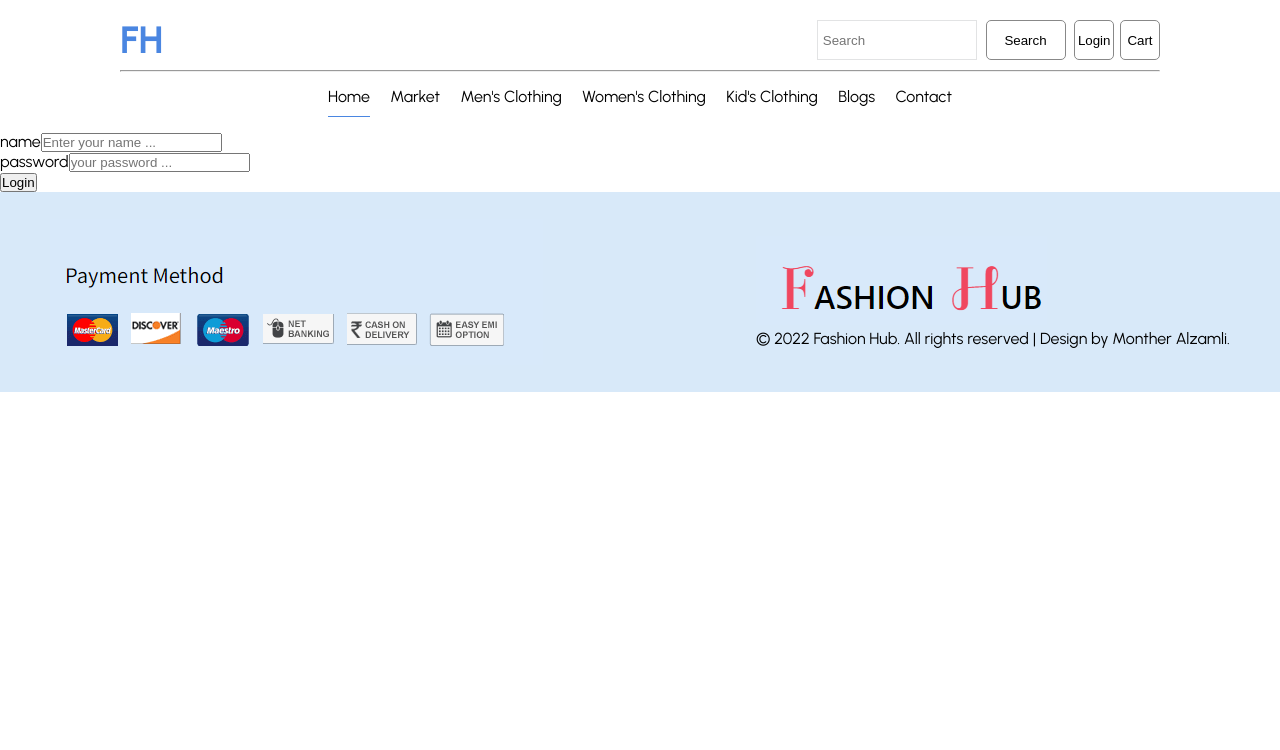
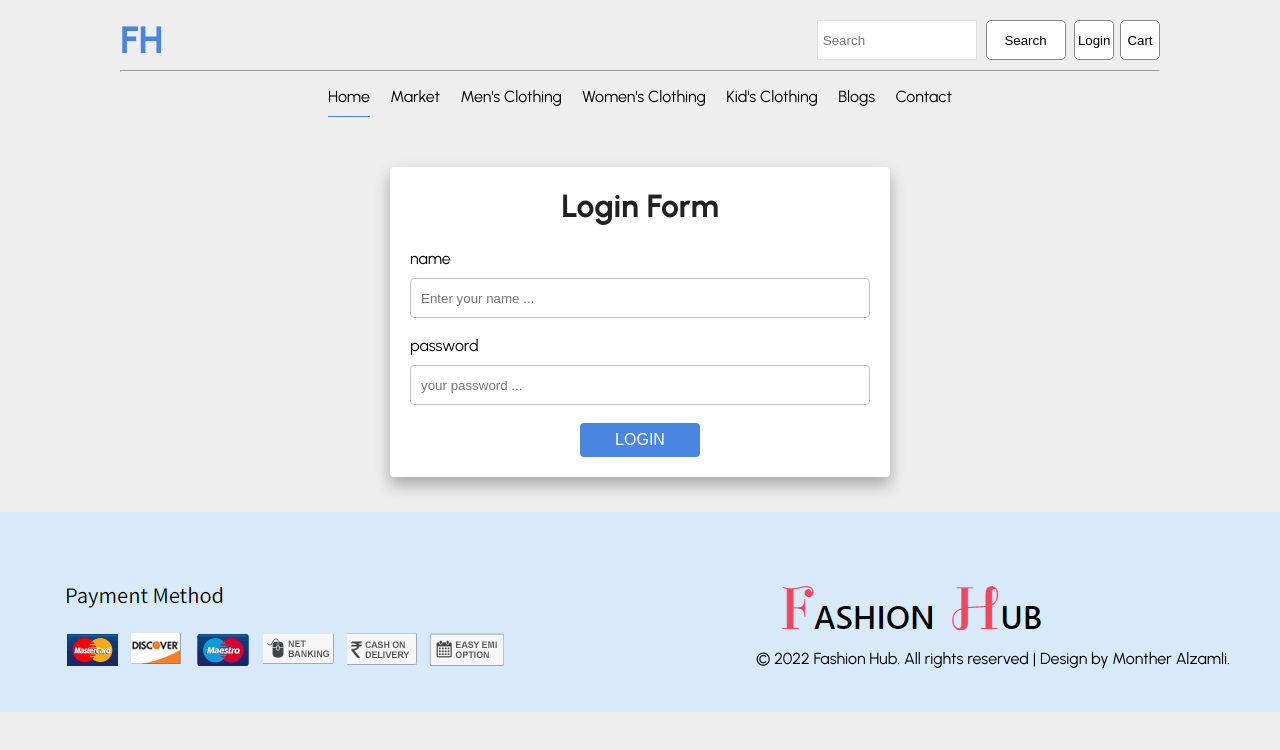
Before and after one commit to MontherIsmail/Fashion-Hub, a React (Create React App) app in the folder client/: page /login in a window 1280 px wide. Shown: the top 750 px of the page. Built offline with nearby package versions, Linux system fonts and the light colour scheme; no server answers.

Commit message:
login style

```diff
--- a/client/src/Components/Input.jsx
+++ b/client/src/Components/Input.jsx
@@ -1,12 +1,23 @@
 import React from "react";
 
 function Input(props) {
-  const { type, id, name, value, placeholder, handleChange, label, max, min } =
-    props;
+  const {
+    type,
+    id,
+    name,
+    value,
+    placeholder,
+    handleChange,
+    label,
+    max,
+    min,
+    className,
+  } = props;
   return (
     <>
       <label htmlFor={id}>{label}</label>
       <input
+        className={className}
         id={id}
         type={type}
         name={name}
--- /dev/null
+++ b/client/src/Components/Login.css
@@ -0,0 +1,55 @@
+* {
+  margin: 0;
+  padding: 0;
+  box-sizing: border-box;
+}
+body {
+  min-height: 100vh;
+  background: #eee;
+  font-family: sans-serif;
+}
+.login-form {
+  margin: 35px auto;
+  width: 500px;
+  max-width: 90%;
+}
+.login-form form {
+  width: 100%;
+  height: 100%;
+  padding: 20px;
+  background: white;
+  border-radius: 4px;
+  box-shadow: 0 8px 16px rgba(0, 0, 0, 0.3);
+}
+.login-form form h1 {
+  text-align: center;
+  margin-bottom: 24px;
+  color: #222;
+}
+.login-form form .form-control {
+  width: 100%;
+  height: 40px;
+  background-color: white;
+  border-radius: 4px;
+  border: 1px solid silver;
+  margin: 10px 0 18px 0;
+  padding: 0 10px;
+}
+.login-form form .btn {
+  margin-left: 50%;
+  transform: translateX(-50%);
+  width: 120px;
+  height: 34px;
+  border: none;
+  outline: none;
+  background-color: #4a86e1;
+  cursor: pointer;
+  font-size: 16px;
+  text-transform: uppercase;
+  color: white;
+  border-radius: 4px;
+  transition: 0.3s;
+}
+.login-form form .btn:hover {
+  opacity: 0.7;
+}
--- a/client/src/Components/Login.jsx
+++ b/client/src/Components/Login.jsx
@@ -1,32 +1,38 @@
 import { Component } from "react";
 import Input from "./Input";
-
+import "./Login.css";
 class Login extends Component {
   render() {
     const { handleLoginInputChange, handleSubmit, isLogged } = this.props;
     return isLogged ? (
       <h1>you are logged in</h1>
     ) : (
+      <div className="login-form">
         <form onSubmit={handleSubmit}>
+          <h1>Login Form</h1>
+          <div className="form-group">
             <Input
+              className="form-control"
               id="name"
               type="text"
               placeholder="Enter your name ..."
               label="name"
               handleChange={handleLoginInputChange}
             />
-        <br />
-
+          </div>
+          <div className="form-group">
             <Input
+              className="form-control"
               id="password"
               type="password"
               placeholder="your password ..."
               label="password"
               handleChange={handleLoginInputChange}
             />
-        <br />
-        <button>Login</button>
+          </div>
+          <button className="btn">Login</button>
         </form>
+      </div>
     );
   }
 }
```
Lines whose indentation alone changed are shown as unchanged.
